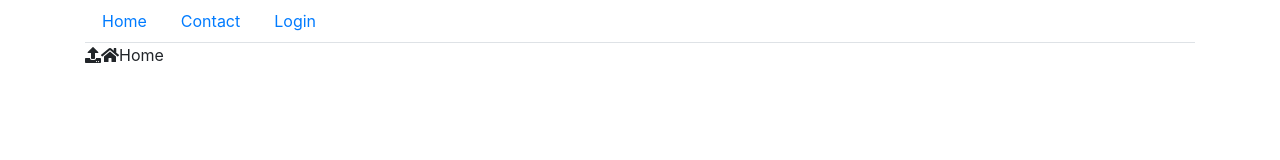
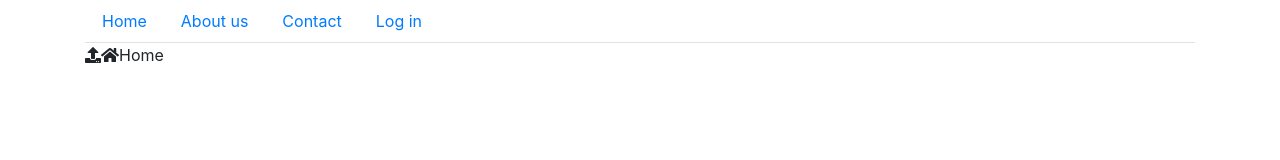
Before and after one commit to BrankoRakonjac/Front, a React (Create React App) app: page / in a window 1280 px wide. Shown: the top 160 px of the page. Built offline with nearby package versions, Linux system fonts and the light colour scheme.

Commit message:
Add main menu items propery for dynamic creation

```diff
--- a/src/components/MainMenu/MainMenu.tsx
+++ b/src/components/MainMenu/MainMenu.tsx
@@ -1,17 +1,36 @@
 import React from 'react';
 import { Nav, Container } from 'react-bootstrap';
 
-export class MainMenu extends React.Component{
+export class MainMenuItem{
+    text: string = '';
+    link: string = '#';
+
+    constructor(text: string, link: string){
+        this.text = text;
+        this.link = link;
+    }
+}
+
+interface MainMenuProperties{
+    items: MainMenuItem[];
+}
+
+export class MainMenu extends React.Component<MainMenuProperties>{
     render(){
         return(
             <Container>
             <Nav variant="tabs">
-                <Nav.Link href="/">Home</Nav.Link>
-                <Nav.Link href="/contact">Contact</Nav.Link>
-                <Nav.Link href="/login">Login</Nav.Link>
-
+                {this.props.items.map(this.makeNavLink)}
             </Nav>
             </Container>
         );
     }
+
+    private makeNavLink(item: MainMenuItem){
+        return(
+            <Nav.Link href={ item.link}>
+            {item.text}
+        </Nav.Link>
+        );
+    }
 }
--- a/src/index.tsx
+++ b/src/index.tsx
@@ -7,12 +7,20 @@
 import  'jquery/dist/jquery.js';
 import 'popper.js/dist/popper.js';
 import 'bootstrap/dist/js/bootstrap.min.js';
-import '@fortawesome/fontawesome-free/css/fontawesome.css';
-import { MainMenu } from './components/MainMenu/MainMenu';
+import '@fortawesome/fontawesome-free/css/fontawesome.min.css';
+import { MainMenu ,MainMenuItem } from './components/MainMenu/MainMenu';
+
+const menuItems = [
+  new MainMenuItem("Home", "/"),
+  new MainMenuItem("About us","/page/about-us/"),
+  new MainMenuItem("Contact","/contact/"),
+  new MainMenuItem("Log in","/user/login/"),
+
+]
 
 ReactDOM.render(
   <React.StrictMode>
-    <MainMenu></MainMenu>
+    <MainMenu items = {menuItems} ></MainMenu>
     <App />
   </React.StrictMode>,
   document.getElementById('root')
```
